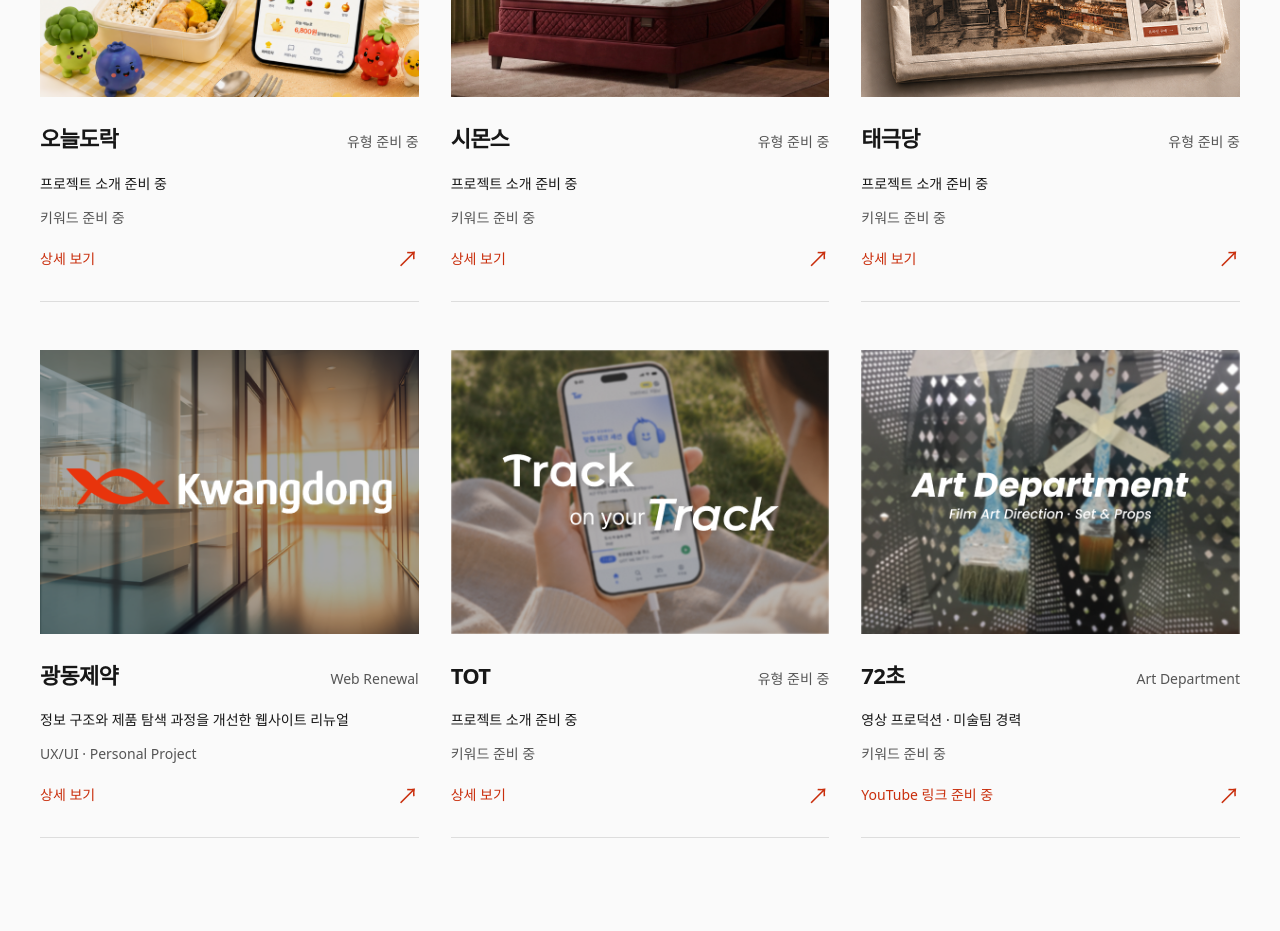
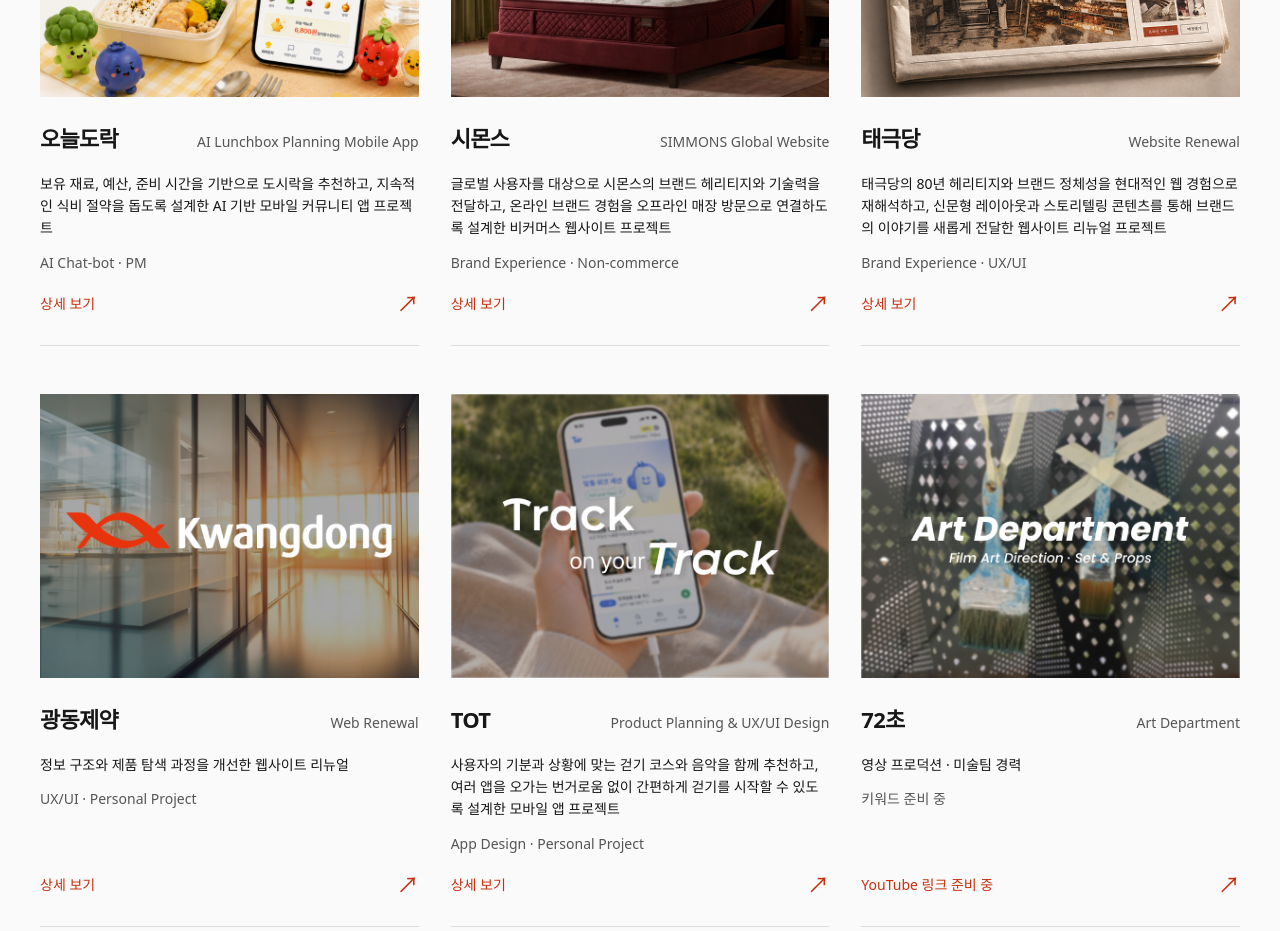
Before and after one commit to o3osso3o/sujinroh_portfolio, a React (Vite) app: page / in a window 1280 px wide. Shown: the part 3180-4111 px from the top of the page. Built offline with nearby package versions, Linux system fonts and the light colour scheme; a web font is replaced by a local one.

Commit message:
edit projects.ts-modal

```diff
--- a/src/data/projects.ts
+++ b/src/data/projects.ts
@@ -23,9 +23,51 @@ const pending_details = {
 } satisfies Partial<Project>
 
 export const projects: Project[] = [
-  { ...pending_details, id: 'od', thumbnail: { src: oneuldorak_thumbnail, alt: '오늘도락 도시락과 모바일 앱 화면', width: 400, height: 300 }, order: 1, name: '오늘도락', subtitle: 'Oneuldorak', presentation: 'modal' },
-  { ...pending_details, id: 'sm', thumbnail: { src: simmons_thumbnail, alt: '시몬스 침대와 SIMMONS 로고', width: 400, height: 300 }, order: 2, name: '시몬스', subtitle: 'Simmons Global', presentation: 'modal' },
-  { ...pending_details, id: 'tgd', thumbnail: { src: taegeukdang_thumbnail, alt: '신문 형태로 구성한 태극당 웹사이트', width: 400, height: 300 }, order: 3, name: '태극당', subtitle: 'Taegeukdang', presentation: 'modal' },
+  { ...pending_details, id: 'od', thumbnail: { src: oneuldorak_thumbnail, alt: '오늘도락 도시락과 모바일 앱 화면', width: 400, height: 300 }, order: 1, name: '오늘도락', subtitle: 'Oneul Dorak - AI Lunchbox Planning App', presentation: 'modal' ,
+    project_type: 'AI Lunchbox Planning Mobile App',
+    live_url: 'https://o3osso3o.github.io/oneuldorak_new/',
+    keywords: ['AI Chat-bot', 'PM'],
+    summary: '보유 재료, 예산, 준비 시간을 기반으로 도시락을 추천하고, 지속적인 식비 절약을 돕도록 설계한 AI 기반 모바일 커뮤니티 앱 프로젝트',
+    description: '메뉴 고민과 식재료 관리의 어려움을 해결하기 위해 보유 재료, 예산, 준비 시간을 기반으로 도시락을 추천하고, 지속적인 식비 절약을 돕도록 설계한 AI 기반 모바일 커뮤니티 앱 프로젝트입니다.',
+    my_role: 'PM · 프로젝트 기획 · 앱 진입 화면, 온보딩, 로그인·회원가입 UX/UI 디자인 · 캐릭터 이미지 및 모션 제작 · AI챗봇 페이지 UI 디자인 · 커뮤니티 페이지 UX/UI 디자인',
+    contribution: { planning: 44, design: 66, development: 20 },
+    tools: ['Figma', 'Adobe Photoshop', 'Adobe Illustrator', 'HTML', 'CSS', 'JavaScript', 'React','TypeScript','GSAP', 'ChatGPT', 'Codex','Claude', 'Midjourney','OpenAI API', 'VS Code', 'Git', 'GitHub', 'Vercel'],
+    tool_groups: [
+      { label: 'Design', items: ['Figma', 'Adobe Photoshop', 'Adobe Illustrator'] },
+      { label: 'Frontend', items: ['HTML', 'CSS', 'JavaScript', 'React','TypeScript','GSAP'] },
+      { label: 'AI', items: ['ChatGPT', 'Codex', 'Claude','Midjourney','OpenAI API'] },
+      { label: 'Tools', items: ['VS Code', 'Git', 'GitHub', 'Vercel'] },
+    ], },
+  { ...pending_details, id: 'sm', thumbnail: { src: simmons_thumbnail, alt: '시몬스 침대와 SIMMONS 로고', width: 400, height: 300 }, order: 2, name: '시몬스', subtitle: 'Simmons Global', presentation: 'modal'  ,
+    project_type: 'SIMMONS Global Website',
+    live_url: 'https://hyunjireal.github.io/resimmons/',
+    keywords: ['Brand Experience', 'Non-commerce'],
+    summary: '글로벌 사용자를 대상으로 시몬스의 브랜드 헤리티지와 기술력을 전달하고, 온라인 브랜드 경험을 오프라인 매장 방문으로 연결하도록 설계한 비커머스 웹사이트 프로젝트',
+    description: '글로벌 사용자를 대상으로 시몬스의 브랜드 헤리티지와 기술력을 전달하고, 온라인 브랜드 경험을 오프라인 매장 방문으로 연결하도록 설계한 비커머스 웹사이트 프로젝트입니다.',
+    my_role: '브랜드 리서치 · 인트로 및 메인 영상 제작 · 제품 상세 페이지 UI 디자인 · 반응형 웹 구현',
+    contribution: { planning: 25, design: 20, development: 20 },
+    tools: ['Figma', 'Adobe Photoshop', 'Adobe Illustrator','Adobe Premiere Pro', 'HTML', 'CSS', 'JavaScript', 'GSAP', 'ChatGPT', 'Codex', 'Midjourney','VS Code', 'Git', 'GitHub'],
+    tool_groups: [
+      { label: 'Design', items: ['Figma', 'Adobe Photoshop', 'Adobe Illustrator', 'Adobe Premiere Pro'] },
+      { label: 'Frontend', items: ['HTML', 'CSS', 'JavaScript', 'GSAP'] },
+      { label: 'AI', items: ['ChatGPT', 'Codex', 'Midjourney'] },
+      { label: 'Tools', items: ['VS Code', 'Git', 'GitHub'] },
+    ],},
+  { ...pending_details, id: 'tgd', thumbnail: { src: taegeukdang_thumbnail, alt: '신문 형태로 구성한 태극당 웹사이트', width: 400, height: 300 }, order: 3, name: '태극당', subtitle: 'Taegeukdang 80th Anniversary Website Renewal', presentation: 'modal'  ,
+    project_type: 'Website Renewal',
+    live_url: 'https://tae01.vercel.app/',
+    keywords: ['Brand Experience', 'UX/UI'],
+    summary: '태극당의 80년 헤리티지와 브랜드 정체성을 현대적인 웹 경험으로 재해석하고, 신문형 레이아웃과 스토리텔링 콘텐츠를 통해 브랜드의 이야기를 새롭게 전달한 웹사이트 리뉴얼 프로젝트',
+    description: '태극당의 80년 헤리티지와 브랜드 정체성을 현대적인 웹 경험으로 재해석하고, 신문형 레이아웃과 스토리텔링 콘텐츠를 통해 브랜드의 이야기를 새롭게 전달한 웹사이트 리뉴얼 프로젝트입니다.',
+    my_role: '브랜드 및 UX 분석 · 메인 비주얼 레이아웃 디자인 · 연혁 페이지 UI 디자인 · 콘텐츠 기획 · 웹 구현',
+    contribution: { planning: 25, design: 25, development: 25 },
+    tools: ['Figma', 'HTML', 'CSS', 'JavaScript','React','TypeScript','GSAP', 'ChatGPT', 'Codex', 'VS Code', 'Git', 'GitHub','Vercel'],
+    tool_groups: [
+      { label: 'Design', items: ['Figma'] },
+      { label: 'Frontend', items: ['HTML', 'CSS', 'JavaScript','React','TypeScript','GSAP'] },
+      { label: 'AI', items: ['ChatGPT', 'Codex'] },
+      { label: 'Tools', items: ['VS Code', 'Git', 'GitHub','Vercel'] },
+    ],},
   { ...pending_details, id: 'kd', thumbnail: { src: kwangdong_thumbnail, alt: '광동제약 로고와 사무실 전경', width: 400, height: 300 }, order: 4, name: '광동제약', subtitle: 'Kwangdong Website Renewal', presentation: 'modal',
     project_type: 'Web Renewal',
     live_url: 'https://o3osso3o.github.io/kwangdong/',
@@ -41,6 +83,18 @@ export const projects: Project[] = [
       { label: 'AI', items: ['ChatGPT', 'Codex', 'Midjourney'] },
       { label: 'Tools', items: ['VS Code', 'Git', 'GitHub'] },
     ], },
-  { ...pending_details, id: 'tot', thumbnail: { src: tot_thumbnail, alt: 'TOT 모바일 앱과 Track on your Track 문구', width: 400, height: 300 }, order: 5, name: 'TOT', subtitle: 'Track on your Track', presentation: 'modal' },
+  { ...pending_details, id: 'tot', thumbnail: { src: tot_thumbnail, alt: 'TOT 모바일 앱과 Track on your Track 문구', width: 400, height: 300 }, order: 5, name: 'TOT', subtitle: 'Track on your Track - Walking & Music App', presentation: 'modal'  ,
+    project_type: 'Product Planning & UX/UI Design',
+    live_url: 'https://hyunjireal.github.io/resimmons/',
+    keywords: ['App Design', 'Personal Project'],
+    summary: '사용자의 기분과 상황에 맞는 걷기 코스와 음악을 함께 추천하고, 여러 앱을 오가는 번거로움 없이 간편하게 걷기를 시작할 수 있도록 설계한 모바일 앱 프로젝트',
+    description: '사용자의 기분과 상황에 맞는 걷기 코스와 음악을 함께 추천하고, 여러 앱을 오가는 번거로움 없이 간편하게 걷기를 시작할 수 있도록 설계한 모바일 앱 프로젝트입니다.',
+    my_role: '서비스 기획 · UX 흐름 설계 · UI 디자인 · 프로토타입 제작',
+    contribution: { planning: 100, design: 100, development: 100 },
+    tools: ['Figma','Adobe Illustrator', 'ChatGPT'],
+    tool_groups: [
+      { label: 'Design', items: ['Figma','Adobe Illustrator'] },
+      { label: 'AI', items: ['ChatGPT'] },
+    ],},
   { ...pending_details, id: 'ad', thumbnail: { src: art_department_thumbnail, alt: '붓과 Art Department 문구', width: 400, height: 300 }, order: 6, name: '72초', subtitle: '72seconds', project_type: 'Art Department', presentation: 'external' },
 ]
```
